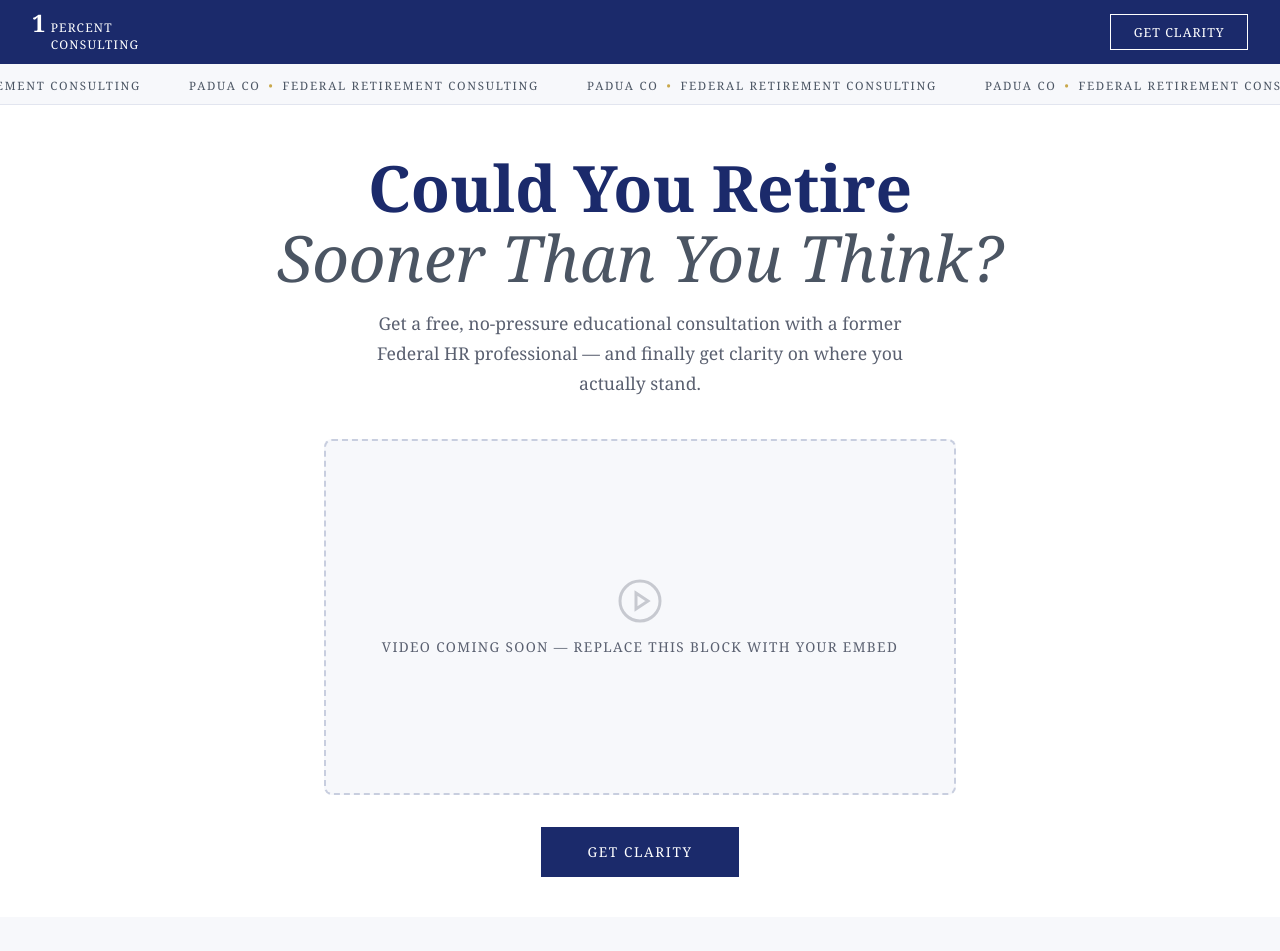
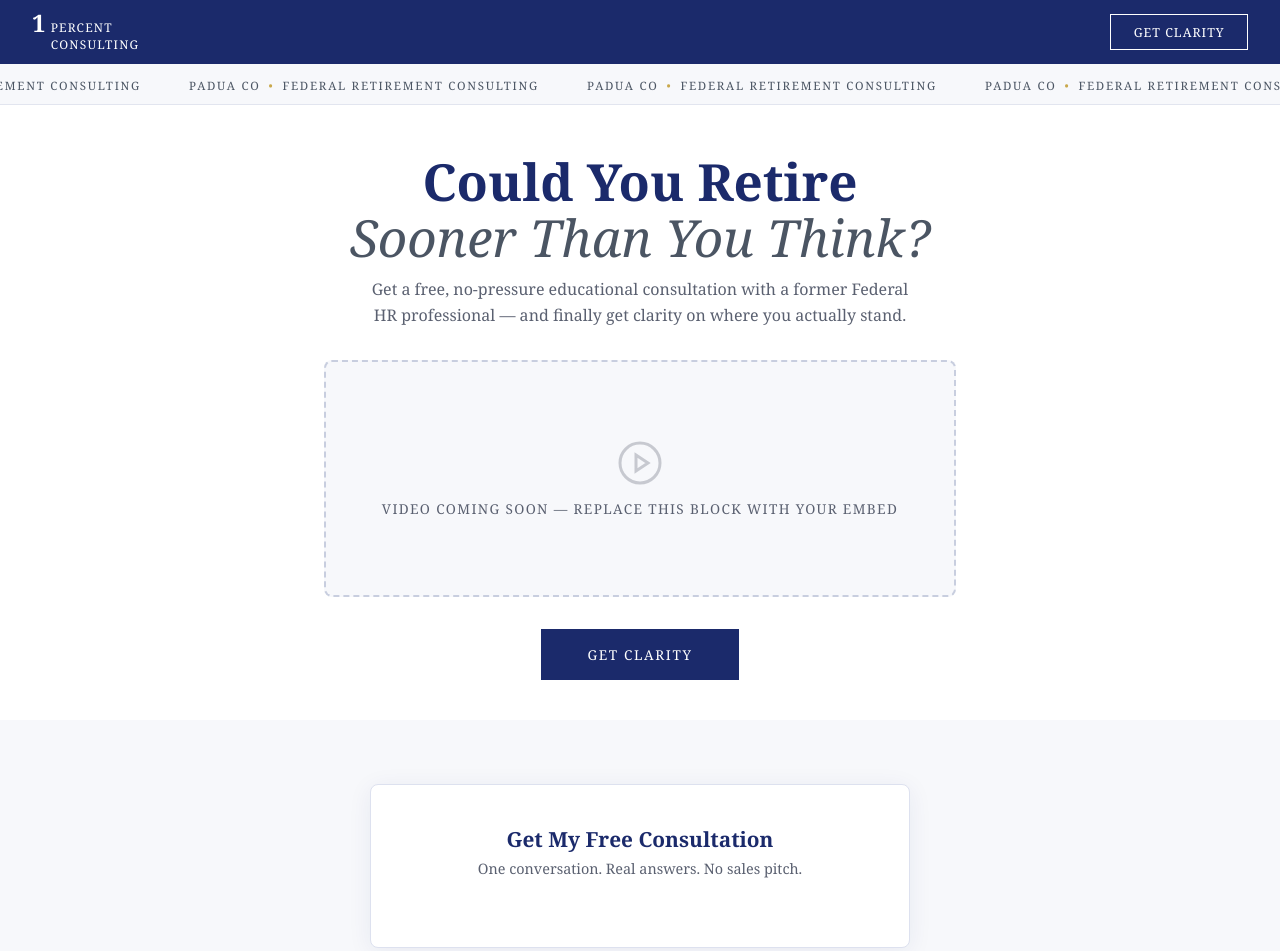
Before and after one commit to pandaniner11/PADUACO, a plain HTML site: page index.html in a window 1280 px wide. Shown: the top 951 px of the page. Drawn offline with Linux system fonts and the light colour scheme; a script that the page names is missing.

Commit message:
Tighten hero CSS spacing so all content fits above the fold

```diff
--- a/index.html
+++ b/index.html
@@ -99,16 +99,16 @@
                 /* ------ HERO ------ */
                 .hero {
                           text-align: center;
-                          padding: 5rem 1.5rem 4rem;
+                          padding: 2rem 1.5rem 1.5rem;
                           max-width: 780px;
                           margin: 0 auto;
                 }
 
                 .hero h1 {
-                          font-size: clamp(2.4rem, 6vw, 4rem);
+                          font-size: clamp(2rem, 5vw, 3.2rem);
                           font-weight: 700;
                           line-height: 1.1;
-                          margin-bottom: 1rem;
+                          margin-bottom: 0.75rem;
                 }
 
                 .hero h1 em {
@@ -118,11 +118,11 @@
                 }
 
                 .hero p {
-                          font-size: 1.1rem;
+                          font-size: 1rem;
                           color: var(--text-gray);
-                          line-height: 1.7;
+                          line-height: 1.6;
                           max-width: 560px;
-                          margin: 0 auto 2.5rem;
+                          margin: 0 auto 1rem;
                 }
 
                 /* ------ LEAD FORM CARD ------ */
@@ -232,7 +232,7 @@
                 /* ------ VIDEO PLACEHOLDER ------ */
                 .video-wrap {
                           max-width: 680px;
-                          margin: 3rem auto;
+                          margin: 0.75rem auto;
                           padding: 0 1.5rem;
                 }
 
@@ -240,7 +240,8 @@
                           background: var(--light-bg);
                           border: 2px dashed #c8cedf;
                           border-radius: 8px;
-                          aspect-ratio: 16/9;
+                          aspect-ratio: 16/6;
+                          max-height: 240px;
                           display: flex;
                           flex-direction: column;
                           align-items: center;
```
